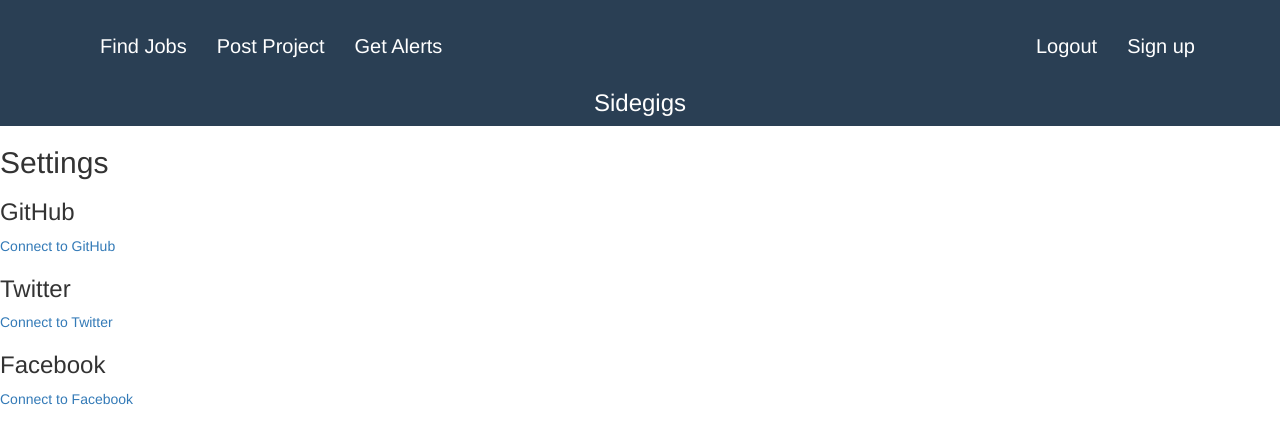
After one commit to TessieWaithira/sidegigs, a Django app: page /settings/ in a window 1280 px wide. The commit adds this page. Shown: the top 444 px of the page. Run offline with Django 3.2, Linux system fonts and the light colour scheme; the visitor is signed in with stand-in values (Sample User, id 1); some libraries are stand-ins or nearby versions.

Commit message:
Changes in social login and using python decouple package

```diff
--- a/gigs/urls.py
+++ b/gigs/urls.py
@@ -2,6 +2,7 @@
 from django.conf.urls import url, include
 from django.contrib import admin
 from django.contrib.auth import views
+
 
 urlpatterns = [
     url(r'^admin/', admin.site.urls),
--- a/projects/templates/registration/login.html
+++ b/projects/templates/registration/login.html
@@ -41,6 +41,7 @@
   <p><strong>-- OR --</strong></p>
   <a href="{% url 'social:begin' 'github' %}">Login with GitHub</a><br>
           <a href="{% url 'social:begin' 'twitter' %}">Login with Twitter</a><br>
+           <a href="{% url 'social:begin' 'facebook' %}">Login with Facebook</a><br>
           </div>
         </div>
       </div>
--- /dev/null
+++ b/projects/templates/registration/settings.html
@@ -0,0 +1,54 @@
+{% extends 'base.html' %}
+
+{% block content %}
+  <h2>Settings</h2>
+
+  <h3>GitHub</h3>
+  {% if github_login %}
+    <p>Connected as <a href="https://github.com/{{ github_login.extra_data.login }}/" target="_blank">{{ github_login.extra_data.login }}</a></p>
+    {% if can_disconnect %}
+      <form method="post" action="{% url 'social:disconnect' 'github' %}">
+        {% csrf_token %}
+        <button type="submit">Disconnect from GitHub</button>
+      </form>
+    {% else %}
+      <button type="button" disabled>Disconnect from GitHub</button>
+      <p style="color: red">You must <a href="{% url 'password' %}">define a password</a> for your account before disconnecting from Github.</p>
+    {% endif %}
+  {% else %}
+    <a href="{% url 'social:begin' 'github' %}">Connect to GitHub</a>
+  {% endif %}
+
+  <h3>Twitter</h3>
+  {% if twitter_login %}
+    <p>Connected as <a href="https://twitter.com/{{ twitter_login.extra_data.access_token.screen_name }}/" target="_blank">@{{ twitter_login.extra_data.access_token.screen_name }}</a></p>
+    {% if can_disconnect %}
+      <form method="post" action="{% url 'social:disconnect' 'twitter' %}">
+        {% csrf_token %}
+        <button type="submit">Disconnect from Twitter</button>
+      </form>
+    {% else %}
+      <button type="button" disabled>Disconnect from Twitter</button>
+      <p style="color: red">You must <a href="{% url 'password' %}">define a password</a> for your account before disconnecting from Twitter.</p>
+    {% endif %}
+  {% else %}
+    <a href="{% url 'social:begin' 'twitter' %}">Connect to Twitter</a>
+  {% endif %}
+
+  <h3>Facebook</h3>
+  {% if facebook_login %}
+    <p>Connected as <a href="https://facebook.com/{{ facebook_login.extra_data.id }}/" target="_blank">{{ facebook_login.extra_data.id }}</a></p>
+    {% if can_disconnect %}
+      <form method="post" action="{% url 'social:disconnect' 'facebook' %}">
+        {% csrf_token %}
+        <button type="submit">Disconnect from Facebook</button>
+      </form>
+    {% else %}
+      <button type="button" disabled>Disconnect from Facebook</button>
+      <p style="color: red">You must <a href="{% url 'password' %}">define a password</a> for your account before disconnecting from Facebook.</p>
+    {% endif %}
+  {% else %}
+    <a href="{% url 'social:begin' 'facebook' %}">Connect to Facebook</a>
+  {% endif %}
+
+{% endblock %}
--- a/projects/urls.py
+++ b/projects/urls.py
@@ -1,5 +1,6 @@
 from django.conf.urls import url
 from . import views
+from projects import views as core_views
 
 urlpatterns = [
     url(r'^$', views.project_list, name='project_list'),
@@ -13,5 +14,6 @@ urlpatterns = [
     url(r'^project/(?P<pk>\d+)/subscribe/$', views.project_subscribe, name='project_subscribe'),
     url(r'^accounts/profile/$', views.project_list, name='project_list'),
     url(r'^accounts/register/$', views.register, name='register'),
-
+    url(r'^settings/$', core_views.settings, name='settings'),
+    url(r'^settings/password/$', core_views.password, name='password'),
 ]
--- a/projects/views.py
+++ b/projects/views.py
@@ -11,6 +11,9 @@ from django.db.models import Q
 from django.core.paginator import Paginator, EmptyPage, PageNotAnInteger
 from django.contrib import messages
 from django.contrib.auth.models import User
+from django.contrib.auth.forms import AdminPasswordChangeForm, PasswordChangeForm
+from django.contrib.auth import update_session_auth_hash
+from social_django.models import UserSocialAuth
 
 
 
@@ -19,6 +22,56 @@ from django.contrib.auth.models import User
 class HomePageView(TemplateView):
     def get(self, request):
         return render(request, 'project_list.html')
+
+
+@login_required
+def settings(request):
+    user = request.user
+
+    try:
+        github_login = user.social_auth.get(provider='github')
+    except UserSocialAuth.DoesNotExist:
+        github_login = None
+
+    try:
+        twitter_login = user.social_auth.get(provider='twitter')
+    except UserSocialAuth.DoesNotExist:
+        twitter_login = None
+
+    try:
+        facebook_login = user.social_auth.get(provider='facebook')
+    except UserSocialAuth.DoesNotExist:
+        facebook_login = None
+
+    can_disconnect = (user.social_auth.count() > 1 or user.has_usable_password())
+
+    return render(request, 'registration/settings.html', {
+        'github_login': github_login,
+        'twitter_login': twitter_login,
+        'facebook_login': facebook_login,
+        'can_disconnect': can_disconnect
+    })
+
+
+@login_required
+def password(request):
+    if request.user.has_usable_password():
+        PasswordForm = PasswordChangeForm
+    else:
+        PasswordForm = AdminPasswordChangeForm
+
+    if request.method == 'POST':
+        form = PasswordForm(request.user, request.POST)
+        if form.is_valid():
+            form.save()
+            update_session_auth_hash(request, form.user)
+            messages.success(request, 'Your password was successfully updated!')
+            return redirect('password')
+        else:
+            messages.error(request, 'Please correct the error below.')
+    else:
+        form = PasswordForm(request.user)
+    return render(request, 'registration/password.html', {'form': form})
 
 
 def project_list(request):
```
Also changed, not shown: gigs/settings.py (+18 -10 lines), projects/templates/registration/password.html (added, +13 -0 lines).
